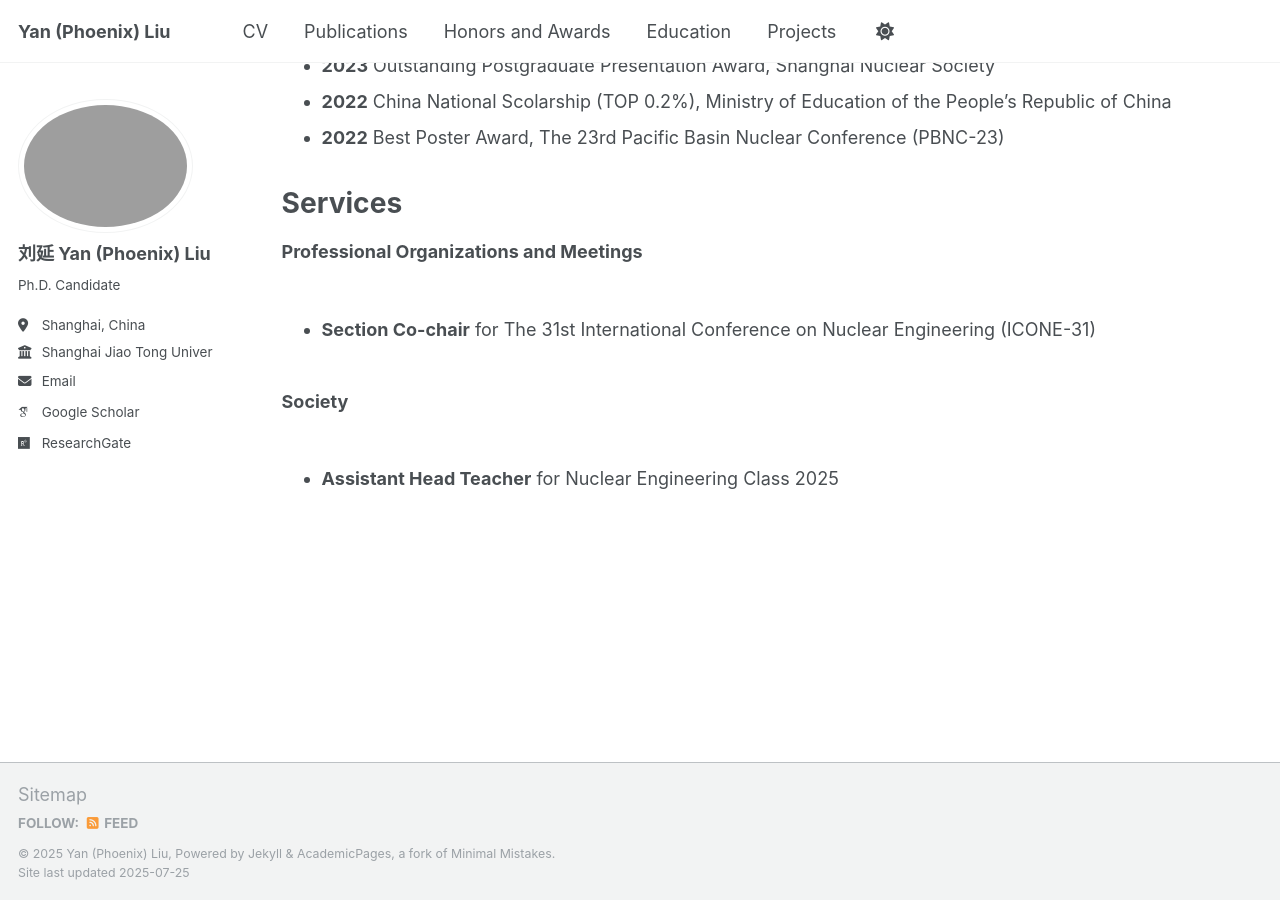
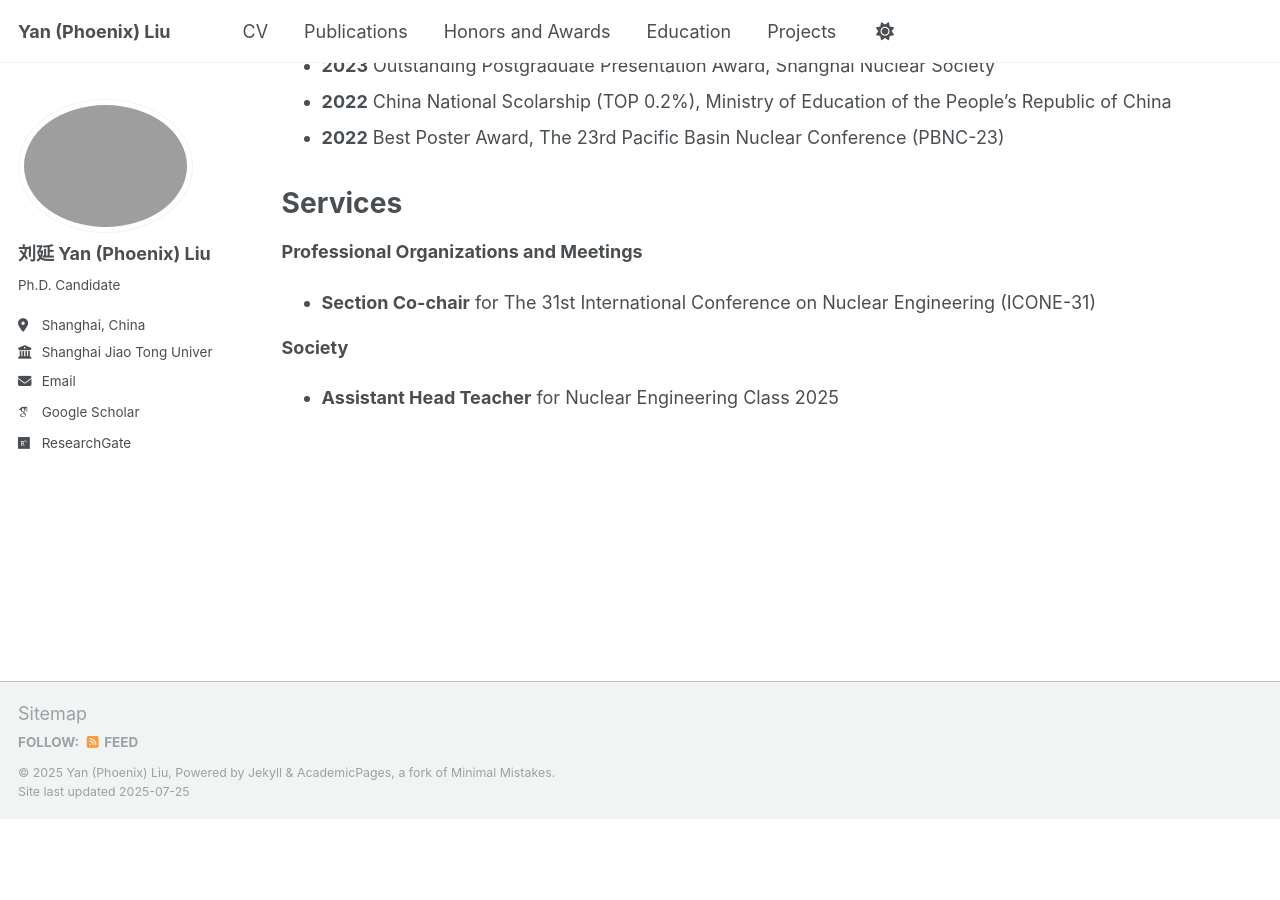
Before and after one commit to YanPhoenixLiu/yanphoenixliu.github.io, a Jekyll site: the page built from _pages/cv.md, in a window 1280 px wide and 900 px high, scrolled down 1085 px. Built offline with Jekyll 4.4.1, drawn with Linux system fonts in a browser that asks for light colours; some web fonts are replaced; a script that is not in the unit is left out; after the commit the page ends 1904 px from its top, so only the background shows below that.

Commit message:
Update cv.md

```diff
--- a/_pages/cv.md
+++ b/_pages/cv.md
@@ -50,13 +50,7 @@ Honors and Awards
 Services
 ======
 **Professional Organizations and Meetings**
-<div style="height: 0.5em;"></div>
-
 * **Section Co-chair** for The 31st International Conference on Nuclear Engineering (ICONE-31)
 
-<div style="height: 0.5em;"></div>
-
 **Society**
-<div style="height: 0.5em;"></div>
-
 * **Assistant Head Teacher** for Nuclear Engineering Class 2025
```
